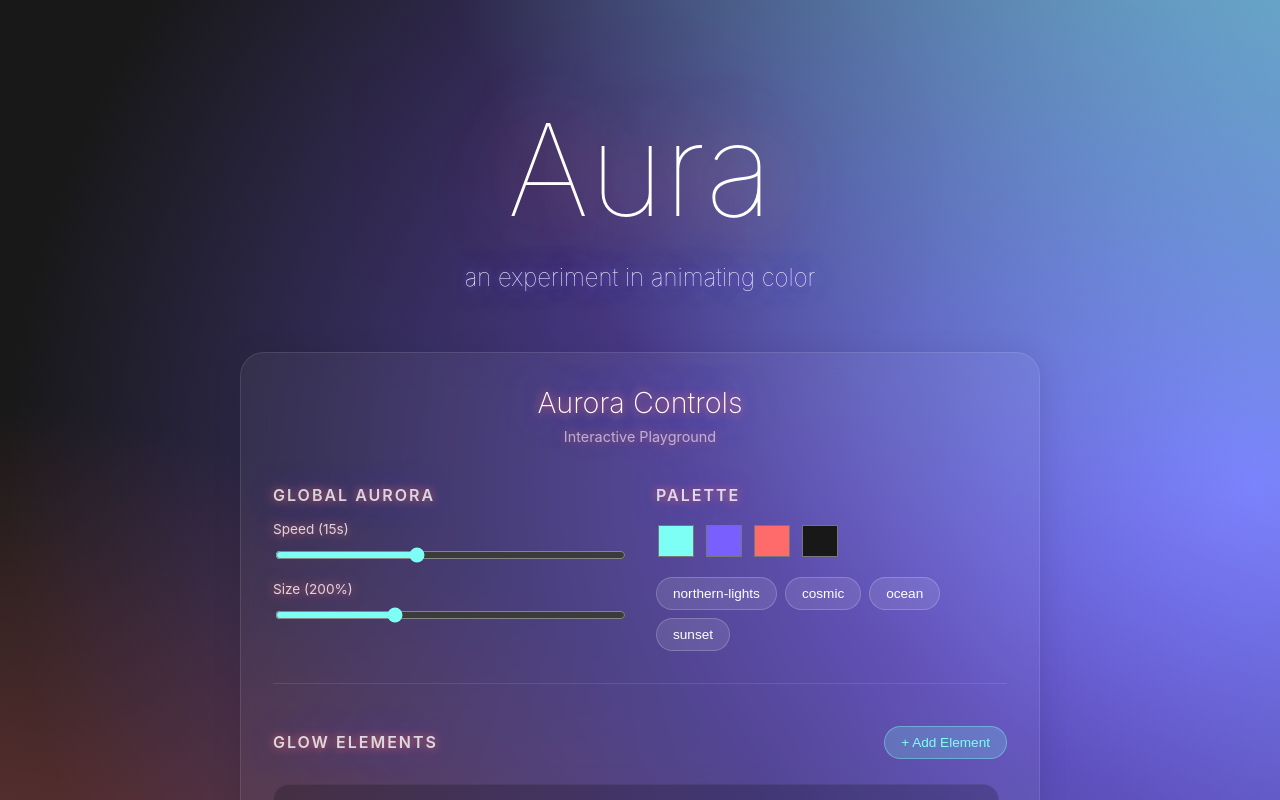
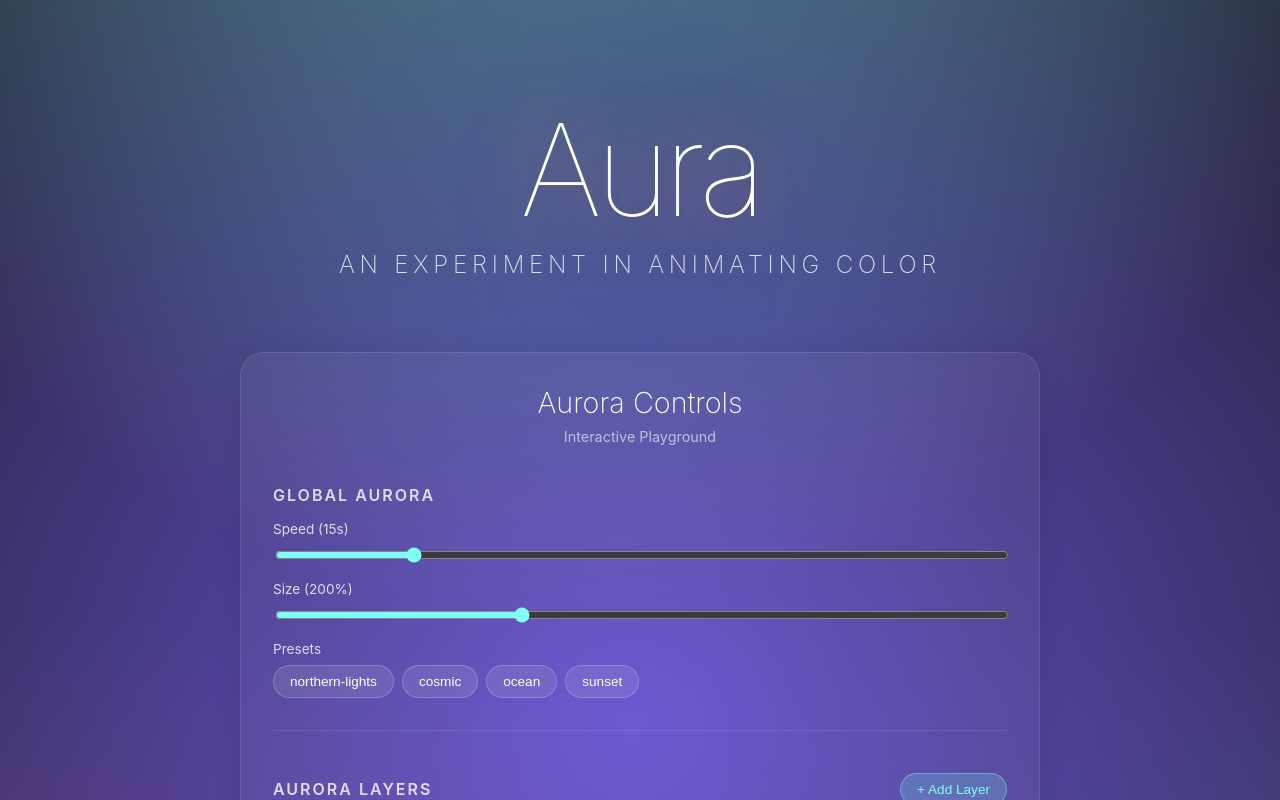
Before and after one commit to anthonymjones/aurora-poc, an Angular app: page / in a window 1280 px wide. Built offline with nearby package versions, Linux system fonts and the light colour scheme.

Commit message:
feat: replace text elements with interactive aurora gradient layer controls

```diff
--- a/src/app/app.ts
+++ b/src/app/app.ts
@@ -1,23 +1,36 @@
 import { Component, signal, computed, ViewEncapsulation } from '@angular/core';
 import { CommonModule } from '@angular/common';
 import { FormsModule } from '@angular/forms';
-import { AuroraComponent } from './aurora/aurora.component';
+import { AuroraComponent, AuroraLayer } from './aurora/aurora.component';
 
-interface GlowElement {
-  id: number;
-  text: string;
-  fontSize: number;
-  color: string;
-  intensity: number;
-  distance: number;
-  speed: number;
-}
+const DEFAULT_LAYERS: AuroraLayer[] = [
+  { color: '#7efff5', x: 62, y: 9, spread: 50, opacity: 0.8 },
+  { color: '#7a5fff', x: 69, y: 60, spread: 50, opacity: 0.8 },
+  { color: '#ff6b6b', x: 24, y: 89, spread: 50, opacity: 0.8 },
+  { color: '#181818', x: 51, y: 77, spread: 50, opacity: 0.6 },
+  { color: '#7efff5', x: 78, y: 92, spread: 50, opacity: 0.8 },
+];
 
-const PRESETS: Record<string, string[]> = {
-  'northern-lights': ['#7efff5', '#7a5fff', '#ff6b6b', '#181818'],
-  'cosmic': ['#ff00cc', '#3333ff', '#00ccff', '#000033'],
-  'ocean': ['#00ffff', '#0099ff', '#0000ff', '#000033'],
-  'sunset': ['#ffcc00', '#ff6600', '#cc0066', '#330033'],
+const PRESETS: Record<string, AuroraLayer[]> = {
+  'northern-lights': DEFAULT_LAYERS,
+  'cosmic': [
+    { color: '#ff00cc', x: 20, y: 20, spread: 60, opacity: 0.8 },
+    { color: '#3333ff', x: 80, y: 80, spread: 60, opacity: 0.8 },
+    { color: '#00ccff', x: 50, y: 50, spread: 40, opacity: 0.9 },
+    { color: '#000033', x: 10, y: 90, spread: 70, opacity: 0.7 },
+  ],
+  'ocean': [
+    { color: '#00ffff', x: 30, y: 30, spread: 50, opacity: 0.8 },
+    { color: '#0099ff', x: 70, y: 70, spread: 50, opacity: 0.8 },
+    { color: '#0000ff', x: 50, y: 10, spread: 60, opacity: 0.8 },
+    { color: '#000033', x: 90, y: 90, spread: 80, opacity: 0.6 },
+  ],
+  'sunset': [
+    { color: '#ffcc00', x: 20, y: 80, spread: 50, opacity: 0.9 },
+    { color: '#ff6600', x: 80, y: 20, spread: 50, opacity: 0.8 },
+    { color: '#cc0066', x: 50, y: 50, spread: 60, opacity: 0.8 },
+    { color: '#330033', x: 10, y: 10, spread: 70, opacity: 0.7 },
+  ],
 };
 
 @Component({
@@ -27,26 +40,17 @@ const PRESETS: Record<string, string[]> = {
   encapsulation: ViewEncapsulation.None,
   template: `
     <app-aurora
-      [color1]="colors()[0]"
-      [color2]="colors()[1]"
-      [color3]="colors()[2]"
-      [color4]="colors()[3]"
+      [layers]="auroraLayers()"
       [size]="auraSizeString()"
       [speed]="auraSpeedString()"
     >
       <div class="playground-layout">
-        <!-- Hero / Glow Elements Area -->
+        <!-- Hero Area -->
         <div class="glow-stage">
-          @for (element of glowElements(); track element.id) {
-            <div
-              class="glow-text"
-              [style.font-size.rem]="element.fontSize"
-              [style.color]="'white'"
-              [style.text-shadow]="generateTextShadow(element)"
-            >
-              {{ element.text }}
+           <div class="hero-text">
+             <h1 [style.text-shadow]="heroShadow()">Aura</h1>
+             <p>an experiment in animating color</p>
            </div>
-          }
         </div>
 
         <!-- Controls -->
@@ -63,7 +67,7 @@ const PRESETS: Record<string, string[]> = {
 
               <div class="input-row">
                 <label>Speed ({{ auraSpeed() }}s)</label>
-                <input type="range" min="5" max="30" step="1"
+                <input type="range" min="5" max="60" step="1"
                   [ngModel]="auraSpeed()"
                   (ngModelChange)="auraSpeed.set($event)"
                 >
@@ -76,19 +80,9 @@ const PRESETS: Record<string, string[]> = {
                   (ngModelChange)="auraSize.set($event)"
                 >
               </div>
-            </div>
 
-            <!-- Color Palette -->
-            <div class="control-group">
-              <h3>Palette</h3>
-              <div class="color-pickers">
-                @for (color of colors(); track $index) {
-                  <input type="color"
-                    [ngModel]="color"
-                    (ngModelChange)="updateColor($index, $event)"
-                  >
-                }
-              </div>
+              <div class="presets-row">
+                <label>Presets</label>
                 <div class="presets">
                   @for (preset of presetKeys; track preset) {
                     <button (click)="loadPreset(preset)">{{ preset }}</button>
@@ -96,40 +90,51 @@ const PRESETS: Record<string, string[]> = {
                 </div>
               </div>
             </div>
+          </div>
 
           <hr class="divider">
 
-          <!-- Glow Elements Management -->
+          <!-- Aurora Layers Management -->
           <div class="elements-section">
             <div class="section-header">
-              <h3>Glow Elements</h3>
-              <button class="add-btn" (click)="addElement()">+ Add Element</button>
+              <h3>Aurora Layers</h3>
+              <button class="add-btn" (click)="addLayer()">+ Add Layer</button>
             </div>
 
             <div class="elements-list">
-              @for (el of glowElements(); track el.id) {
+              @for (layer of auroraLayers(); track $index) {
                 <div class="element-row">
-                  <div class="element-inputs">
-                    <input type="text" [(ngModel)]="el.text" placeholder="Text">
-                    <input type="color" [(ngModel)]="el.color" title="Glow Color">
+                  <div class="layer-header">
+                    <span class="layer-title">
+                      <span class="color-dot" [style.background-color]="layer.color"></span>
+                      Layer {{ $index + 1 }}
+                    </span>
+                    <button class="remove-btn" (click)="removeLayer($index)">Remove</button>
                   </div>
 
-                  <div class="sliders-grid">
-                    <div class="slider-control">
-                      <label>Size: {{ el.fontSize }}rem</label>
-                      <input type="range" min="1" max="10" step="0.5" [(ngModel)]="el.fontSize">
+                  <div class="layer-controls">
+                    <div class="control-item color-control">
+                       <label>Color</label>
+                       <input type="color" [(ngModel)]="layer.color">
                     </div>
-                    <div class="slider-control">
-                      <label>Intensity: {{ el.intensity }}ch</label>
-                      <input type="range" min="0" max="8" step="0.1" [(ngModel)]="el.intensity">
+
+                    <div class="control-item slider-control">
+                      <label>X Pos: {{ layer.x }}%</label>
+                      <input type="range" min="0" max="100" step="1" [(ngModel)]="layer.x">
                     </div>
-                    <div class="slider-control">
-                      <label>Spread: {{ el.distance }}ch</label>
-                      <input type="range" min="0" max="12" step="0.5" [(ngModel)]="el.distance">
+                    <div class="control-item slider-control">
+                      <label>Y Pos: {{ layer.y }}%</label>
+                      <input type="range" min="0" max="100" step="1" [(ngModel)]="layer.y">
+                    </div>
+                    <div class="control-item slider-control">
+                      <label>Spread: {{ layer.spread }}%</label>
+                      <input type="range" min="10" max="90" step="5" [(ngModel)]="layer.spread">
+                    </div>
+                    <div class="control-item slider-control">
+                      <label>Opacity: {{ layer.opacity }}</label>
+                      <input type="range" min="0" max="1" step="0.05" [(ngModel)]="layer.opacity">
                     </div>
                   </div>
-
-                  <button class="remove-btn" (click)="removeElement(el.id)">Remove</button>
                 </div>
               }
             </div>
@@ -153,16 +158,32 @@ const PRESETS: Record<string, string[]> = {
       flex-direction: column;
       align-items: center;
       justify-content: center;
-      gap: 1rem;
       min-height: 40vh;
       text-align: center;
+      pointer-events: none; /* Let clicks pass through to aurora if needed, though inputs need pointer-events auto */
     }
 
-    .glow-text {
+    .hero-text {
+      color: white;
+      font-family: -apple-system, BlinkMacSystemFont, "Segoe UI", Roboto, Helvetica, Arial, sans-serif;
+      user-select: none;
+    }
+
+    .hero-text h1 {
+      font-size: 8rem;
       font-weight: 100;
-      transition: all 0.3s ease;
-      cursor: default;
-      user-select: none;
+      margin: 0;
+      letter-spacing: -0.05em;
+      line-height: 1;
+    }
+
+    .hero-text p {
+      font-size: 1.5rem;
+      font-weight: 200;
+      opacity: 0.8;
+      margin: 1rem 0 0;
+      letter-spacing: 0.2em;
+      text-transform: uppercase;
     }
 
     /* Glassmorphism Card */
@@ -178,6 +199,7 @@ const PRESETS: Record<string, string[]> = {
       width: 100%;
       margin: 0 auto;
       box-shadow: 0 4px 30px rgba(0, 0, 0, 0.1);
+      pointer-events: auto;
     }
 
     .controls-header {
@@ -190,7 +212,7 @@ const PRESETS: Record<string, string[]> = {
 
     .controls-grid {
       display: grid;
-      grid-template-columns: 1fr 1fr;
+      grid-template-columns: 1fr;
       gap: 2rem;
       margin-bottom: 2rem;
     }
@@ -218,23 +240,18 @@ const PRESETS: Record<string, string[]> = {
 
     input[type="range"] {
       width: 100%;
-      accent-color: var(--aura-1, cyan);
+      accent-color: #7efff5;
     }
 
-    .color-pickers {
-      display: flex;
-      gap: 0.5rem;
-      margin-bottom: 1rem;
+    .presets-row {
+       margin-top: 1rem;
     }
 
-    input[type="color"] {
-      background: none;
-      border: none;
-      width: 40px;
-      height: 40px;
-      cursor: pointer;
-      padding: 0;
-      border-radius: 4px; /* Optional visual tweak */
+    .presets-row label {
+      display: block;
+      font-size: 0.85rem;
+      margin-bottom: 0.5rem;
+      opacity: 0.8;
     }
 
     .presets {
@@ -295,58 +312,69 @@ const PRESETS: Record<string, string[]> = {
       border: 1px solid rgba(255, 255, 255, 0.05);
     }
 
-    .element-inputs {
+    .layer-header {
       display: flex;
-      gap: 1rem;
+      justify-content: space-between;
+      align-items: center;
       margin-bottom: 1rem;
     }
 
-    .element-inputs input[type="text"] {
-      flex: 1;
-      background: rgba(255, 255, 255, 0.1);
-      border: 1px solid rgba(255, 255, 255, 0.2);
-      border-radius: 0.5rem;
-      padding: 0.5rem 1rem;
-      color: white;
-      font-size: 1rem;
+    .layer-title {
+      display: flex;
+      align-items: center;
+      gap: 0.5rem;
+      font-weight: 500;
+      font-size: 0.9rem;
     }
 
-    .sliders-grid {
-      display: grid;
-      grid-template-columns: 1fr 1fr 1fr;
-      gap: 1rem;
-      margin-bottom: 1rem;
+    .color-dot {
+      width: 12px;
+      height: 12px;
+      border-radius: 50%;
+      border: 1px solid rgba(255,255,255,0.5);
     }
 
-    .slider-control {
+    .layer-controls {
+      display: grid;
+      grid-template-columns: repeat(auto-fit, minmax(120px, 1fr));
+      gap: 1rem;
+      align-items: end;
+    }
+
+    .control-item {
       display: flex;
       flex-direction: column;
       gap: 0.3rem;
     }
 
-    .slider-control label {
+    .control-item label {
       font-size: 0.75rem;
       opacity: 0.7;
+      white-space: nowrap;
+    }
+
+    input[type="color"] {
+      background: none;
+      border: none;
+      width: 100%;
+      height: 30px;
+      cursor: pointer;
+      padding: 0;
+      border-radius: 4px;
     }
 
     .remove-btn {
-      width: 100%;
       background: rgba(255, 107, 107, 0.1);
       border-color: rgba(255, 107, 107, 0.3);
       color: #ff6b6b;
-      font-size: 0.8rem;
-      padding: 0.3rem;
-    }
-
-    @media (max-width: 768px) {
-      .controls-grid, .sliders-grid {
-        grid-template-columns: 1fr;
-      }
+      font-size: 0.75rem;
+      padding: 0.3rem 0.8rem;
+      width: auto;
     }
   `]
 })
 export class App {
-  colors = signal<string[]>(PRESETS['northern-lights']);
+  auroraLayers = signal<AuroraLayer[]>(structuredClone(DEFAULT_LAYERS));
   auraSize = signal<number>(200);
   auraSpeed = signal<number>(15);
 
@@ -354,62 +382,36 @@ export class App {
   auraSpeedString = computed(() => `${this.auraSpeed()}s`);
   presetKeys = Object.keys(PRESETS);
 
-  glowElements = signal<GlowElement[]>([
-    {
-      id: 1,
-      text: 'Aura',
-      fontSize: 8,
-      color: '#ff6b6b',
-      intensity: 1,
-      distance: 4,
-      speed: 0
-    },
-    {
-      id: 2,
-      text: 'an experiment in animating color',
-      fontSize: 1.5,
-      color: '#7a5fff',
-      intensity: 0.5,
-      distance: 2,
-      speed: 0
+  heroShadow = computed(() => {
+    const layers = this.auroraLayers();
+    if (layers.length >= 2) {
+        return `0 0 1ch ${layers[2]?.color || layers[0].color}, 0 0 4ch ${layers[1].color}`;
+    } else if (layers.length === 1) {
+        return `0 0 2ch ${layers[0].color}`;
     }
-  ]);
-
-  updateColor(index: number, newColor: string) {
-    this.colors.update(c => {
-      const newC = [...c];
-      newC[index] = newColor;
-      return newC;
+    return 'none';
   });
-  }
 
   loadPreset(name: string) {
     if (PRESETS[name]) {
-      this.colors.set([...PRESETS[name]]);
+      this.auroraLayers.set(structuredClone(PRESETS[name]));
     }
   }
 
-  addElement() {
-    const newId = Math.max(...this.glowElements().map(e => e.id), 0) + 1;
-    this.glowElements.update(els => [
-      ...els,
+  addLayer() {
+    this.auroraLayers.update(layers => [
+      ...layers,
       {
-        id: newId,
-        text: 'New Glow',
-        fontSize: 3,
-        color: '#7efff5',
-        intensity: 1,
-        distance: 2,
-        speed: 0
+        color: '#ffffff',
+        x: 50,
+        y: 50,
+        spread: 50,
+        opacity: 0.5
       }
     ]);
   }
 
-  removeElement(id: number) {
-    this.glowElements.update(els => els.filter(e => e.id !== id));
-  }
-
-  generateTextShadow(el: GlowElement): string {
-    return `0 0 ${el.intensity}ch ${el.color}, 0 0 ${el.distance}ch ${el.color}`;
+  removeLayer(index: number) {
+    this.auroraLayers.update(layers => layers.filter((_, i) => i !== index));
   }
 }
--- a/src/app/aurora/aurora.component.scss
+++ b/src/app/aurora/aurora.component.scss
@@ -1,36 +1,9 @@
 .aurora {
-  --aura-1: var(--color-1, #7efff5);
-  --aura-2: var(--color-2, #7a5fff);
-  --aura-3: var(--color-3, #ff6b6b);
-  --aura-4: var(--color-4, #181818);
-
   display: block;
   min-height: 100vh;
   background: #181818;
   color: white;
-  text-shadow: 0 0 1ch var(--color-3), 0 0 4ch var(--color-2);
-  animation: aura var(--aura-speed, 15s) linear infinite;
+  animation: aura-dynamic var(--aura-speed, 15s) linear infinite;
   background-size: var(--aura-size, 200%) var(--aura-size, 200%);
-  background-image:
-    radial-gradient(transparent 0, transparent 20%),
-    radial-gradient(at 62% 9%, var(--aura-1) 0px, transparent 50%),
-    radial-gradient(at 69% 60%, var(--aura-2) 0px, transparent 50%),
-    radial-gradient(at 24% 89%, var(--aura-3) 0px, transparent 50%),
-    radial-gradient(at 51% 77%, var(--aura-4) 0px, transparent 50%),
-    radial-gradient(at 78% 92%, var(--aura-1) 0px, transparent 50%);
+  /* background-image is set via style binding in component */
 }
-
-@keyframes aura {
-  0% {
-    background-position: center, 50% 50%, 30% 100%, 100% 10%, 23% 23%, 0% 80%;
-  }
-  33.333% {
-    background-position: center, 10% 75%, 40% 80%, 60% 20%, 43% 23%, 16% 30%;
-  }
-  66.666% {
-    background-position: center, 25% 35%, 80% 50%, 10% 10%, 66% 5%, 30% 0%;
-  }
-  100% {
-    background-position: center, 50% 50%, 30% 100%, 100% 10%, 23% 23%, 0% 80%;
-  }
-}
--- a/src/app/aurora/aurora.component.ts
+++ b/src/app/aurora/aurora.component.ts
@@ -1,4 +1,13 @@
-import { Component, ViewEncapsulation, input } from '@angular/core';
+import { Component, ViewEncapsulation, input, computed, effect, inject, Renderer2, DestroyRef } from '@angular/core';
+import { DOCUMENT } from '@angular/common';
+
+export interface AuroraLayer {
+  color: string;
+  x: number;
+  y: number;
+  spread: number;
+  opacity: number;
+}
 
 @Component({
   selector: 'app-aurora',
@@ -8,20 +17,83 @@ import { Component, ViewEncapsulation, input } from '@angular/core';
   encapsulation: ViewEncapsulation.None,
   host: {
     'class': 'aurora',
-    '[style.--color-1]': 'color1()',
-    '[style.--color-2]': 'color2()',
-    '[style.--color-3]': 'color3()',
-    '[style.--color-4]': 'color4()',
     '[style.--aura-size]': 'size()',
-    '[style.--aura-speed]': 'speed()'
+    '[style.--aura-speed]': 'speed()',
+    '[style.background-image]': 'backgroundImage()'
   }
 })
 export class AuroraComponent {
-  color1 = input<string>('#7efff5');
-  color2 = input<string>('#7a5fff');
-  color3 = input<string>('#ff6b6b');
-  color4 = input<string>('#181818');
-
+  layers = input<AuroraLayer[]>([]);
   size = input<string>('200%');
   speed = input<string>('15s');
+
+  backgroundImage = computed(() => {
+    const layers = this.layers();
+    const gradients = layers.map(layer => {
+      const colorWithOpacity = `color-mix(in srgb, ${layer.color} ${layer.opacity * 100}%, transparent)`;
+      return `radial-gradient(at ${layer.x}% ${layer.y}%, ${colorWithOpacity} 0px, transparent ${layer.spread}%)`;
+    });
+
+    return [
+      'radial-gradient(transparent 0, transparent 20%)',
+      ...gradients
+    ].join(',\n');
+  });
+
+  private renderer = inject(Renderer2);
+  private doc = inject(DOCUMENT);
+  private destroyRef = inject(DestroyRef);
+  private styleElement: HTMLStyleElement | null = null;
+
+  constructor() {
+    effect(() => {
+      const layers = this.layers();
+      this.updateKeyframes(layers);
+    });
+
+    this.destroyRef.onDestroy(() => {
+      if (this.styleElement) {
+        this.renderer.removeChild(this.doc.head, this.styleElement);
+      }
+    });
+  }
+
+  private updateKeyframes(layers: AuroraLayer[]) {
+    if (!this.styleElement) {
+      this.styleElement = this.renderer.createElement('style');
+      this.renderer.appendChild(this.doc.head, this.styleElement);
+    }
+
+    const steps = [0, 33.333, 66.666, 100];
+    const keyframeContent = steps.map(step => {
+      const positions = ['center'];
+
+      layers.forEach((layer, index) => {
+        let x = layer.x;
+        let y = layer.y;
+
+        if (step !== 0 && step !== 100) {
+            const seed = index * 137.5;
+            const driftRange = 20;
+
+            const phase = (step / 100) * Math.PI * 2;
+            const xDrift = Math.sin(phase + seed) * driftRange;
+            const yDrift = Math.cos(phase + seed) * driftRange;
+
+            x = (layer.x + xDrift + 100) % 100;
+            y = (layer.y + yDrift + 100) % 100;
+        }
+
+        positions.push(`${x.toFixed(1)}% ${y.toFixed(1)}%`);
+      });
+
+      return `${step}% { background-position: ${positions.join(', ')}; }`;
+    }).join('\n');
+
+    this.styleElement!.textContent = `
+      @keyframes aura-dynamic {
+        ${keyframeContent}
+      }
+    `;
+  }
 }
```
Lines whose indentation alone changed are shown as unchanged.
